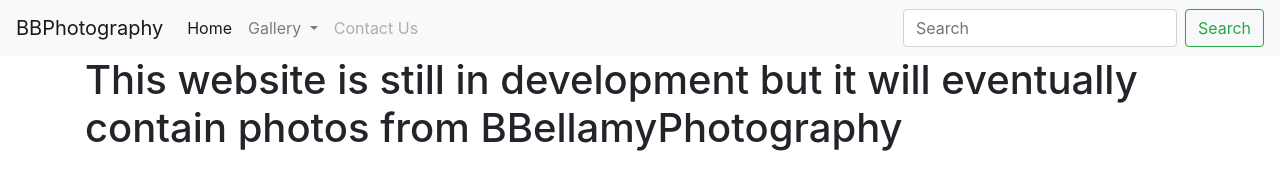
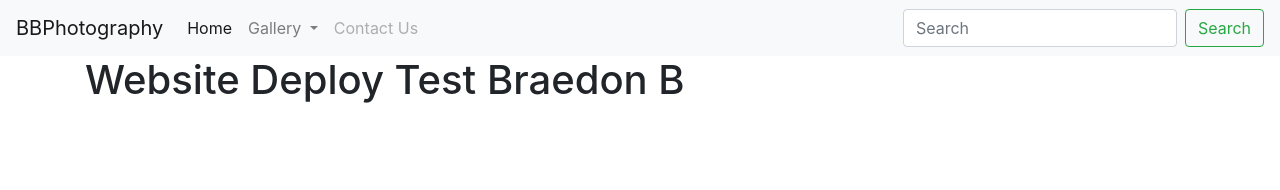
Before and after one commit to BraedonB98/BBPhotography, a plain HTML site: page index.html in a window 1280 px wide. Drawn offline with nearby package versions, Linux system fonts and the light colour scheme.

Commit message:
testing commit with domain

```diff
--- a/index.html
+++ b/index.html
@@ -50,6 +50,6 @@
             </div>
           </nav>
           <div class = "container">
-              <H1> This website is still in development but it will eventually contain photos from BBellamyPhotography</H1>
+              <H1> Website Deploy Test Braedon B</H1>
           </div>
     </body>
```
